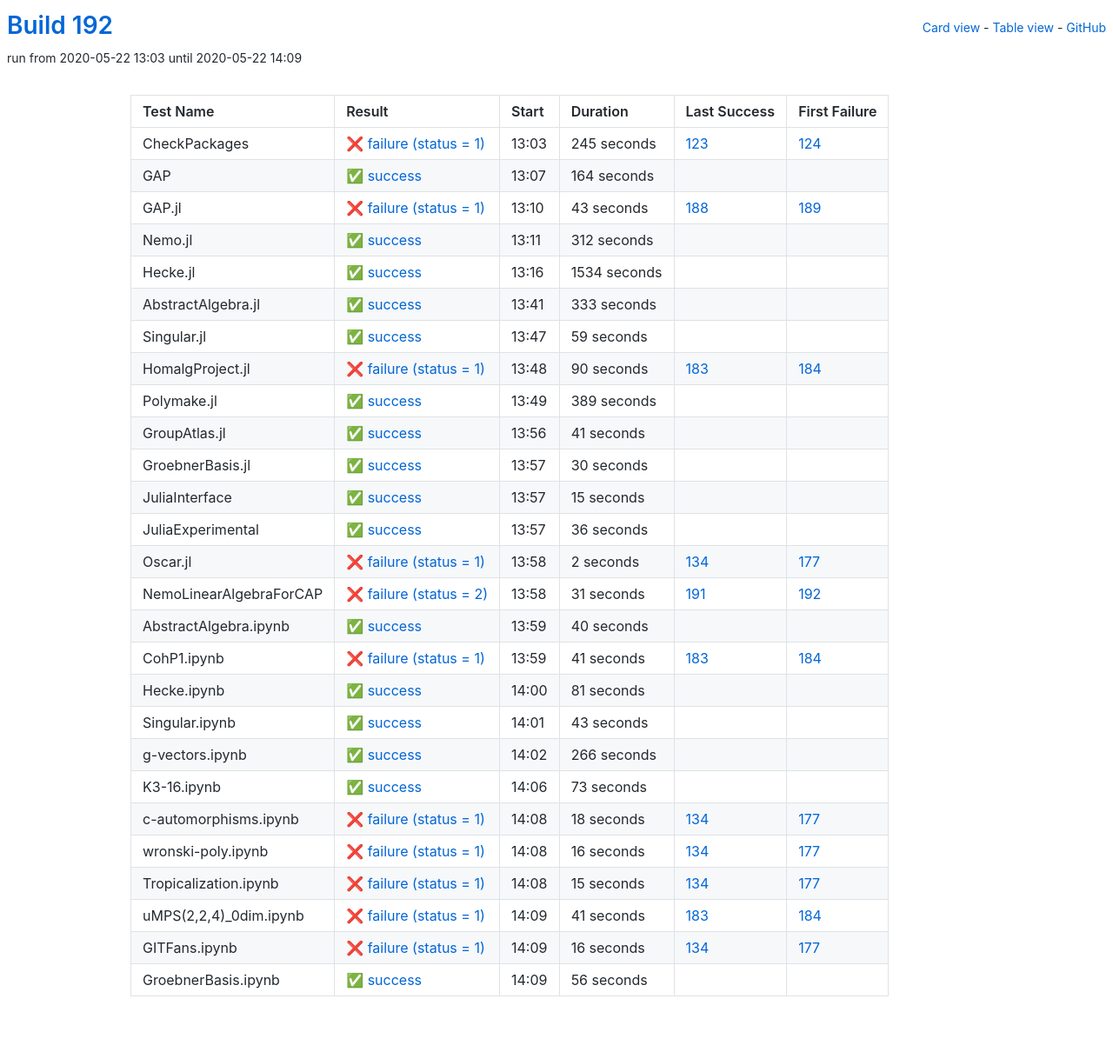
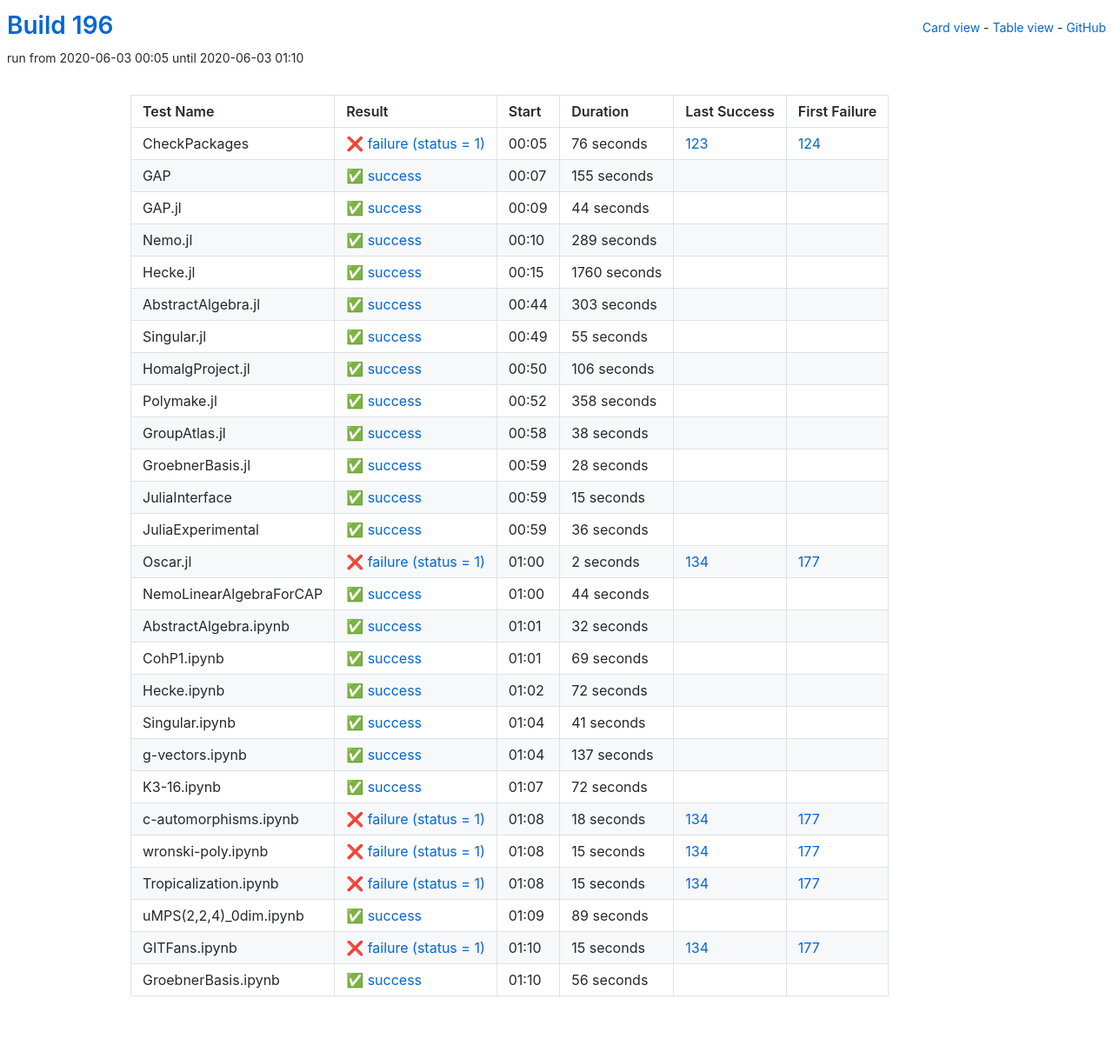
Before and after one commit to oscar-system/oscar-ci-status-stable, a Jekyll site: the page built from table.html, in a window 1280 px wide. Shown: the whole page at 87% size. Built offline with Jekyll 4.4.1, drawn with Linux system fonts in a browser that asks for light colours.

Commit message:
Build 196

```diff
--- a/_data/ci.yml
+++ b/_data/ci.yml
@@ -1,137 +1,137 @@
-build: 192
-build_url: https://oscarci.mathematik.uni-kl.de/job/oscar-stable/192/
+build: 196
+build_url: https://oscarci.mathematik.uni-kl.de/job/oscar-stable/196/
 job: oscar-stable
 tests:
-- duration: 245
+- duration: 76
   exitcode: 1
   first_failure: 124
   first_failure_url: https://oscarci.mathematik.uni-kl.de/job/oscar-stable/124/
   id: checkpackages
   last_success: 123
   last_success_url: https://oscarci.mathematik.uni-kl.de/job/oscar-stable/123/
-  log: https://oscarci.mathematik.uni-kl.de/job/oscar-stable/192/artifact/logs/build-192/CheckPackages.log
+  log: https://oscarci.mathematik.uni-kl.de/job/oscar-stable/196/artifact/logs/build-196/CheckPackages.log
   name: CheckPackages
-  start: 2020-05-22 13:03
+  start: 2020-06-03 00:05
   status: failure
   success: false
-- duration: 164
+- duration: 155
   exitcode: 0
   first_failure: false
   first_failure_url: null
   id: gap
   last_success: false
   last_success_url: null
-  log: https://oscarci.mathematik.uni-kl.de/job/oscar-stable/192/artifact/logs/build-192/GAP.log
+  log: https://oscarci.mathematik.uni-kl.de/job/oscar-stable/196/artifact/logs/build-196/GAP.log
   name: GAP
-  start: 2020-05-22 13:07
+  start: 2020-06-03 00:07
   status: success
   success: true
-- duration: 43
-  exitcode: 1
-  first_failure: 189
-  first_failure_url: https://oscarci.mathematik.uni-kl.de/job/oscar-stable/189/
+- duration: 44
+  exitcode: 0
+  first_failure: false
+  first_failure_url: null
   id: gap-jl
-  last_success: 188
-  last_success_url: https://oscarci.mathematik.uni-kl.de/job/oscar-stable/188/
-  log: https://oscarci.mathematik.uni-kl.de/job/oscar-stable/192/artifact/logs/build-192/GAP.jl.log
+  last_success: false
+  last_success_url: null
+  log: https://oscarci.mathematik.uni-kl.de/job/oscar-stable/196/artifact/logs/build-196/GAP.jl.log
   name: GAP.jl
-  start: 2020-05-22 13:10
-  status: failure
-  success: false
-- duration: 312
+  start: 2020-06-03 00:09
+  status: success
+  success: true
+- duration: 289
   exitcode: 0
   first_failure: false
   first_failure_url: null
   id: nemo-jl
   last_success: false
   last_success_url: null
-  log: https://oscarci.mathematik.uni-kl.de/job/oscar-stable/192/artifact/logs/build-192/Nemo.jl.log
+  log: https://oscarci.mathematik.uni-kl.de/job/oscar-stable/196/artifact/logs/build-196/Nemo.jl.log
   name: Nemo.jl
-  start: 2020-05-22 13:11
+  start: 2020-06-03 00:10
   status: success
   success: true
-- duration: 1534
+- duration: 1760
   exitcode: 0
   first_failure: false
   first_failure_url: null
   id: hecke-jl
   last_success: false
   last_success_url: null
-  log: https://oscarci.mathematik.uni-kl.de/job/oscar-stable/192/artifact/logs/build-192/Hecke.jl.log
+  log: https://oscarci.mathematik.uni-kl.de/job/oscar-stable/196/artifact/logs/build-196/Hecke.jl.log
   name: Hecke.jl
-  start: 2020-05-22 13:16
+  start: 2020-06-03 00:15
   status: success
   success: true
-- duration: 333
+- duration: 303
   exitcode: 0
   first_failure: false
   first_failure_url: null
   id: abstractalgebra-jl
   last_success: false
   last_success_url: null
-  log: https://oscarci.mathematik.uni-kl.de/job/oscar-stable/192/artifact/logs/build-192/AbstractAlgebra.jl.log
+  log: https://oscarci.mathematik.uni-kl.de/job/oscar-stable/196/artifact/logs/build-196/AbstractAlgebra.jl.log
   name: AbstractAlgebra.jl
-  start: 2020-05-22 13:41
+  start: 2020-06-03 00:44
   status: success
   success: true
-- duration: 59
+- duration: 55
   exitcode: 0
   first_failure: false
   first_failure_url: null
   id: singular-jl
   last_success: false
   last_success_url: null
-  log: https://oscarci.mathematik.uni-kl.de/job/oscar-stable/192/artifact/logs/build-192/Singular.jl.log
+  log: https://oscarci.mathematik.uni-kl.de/job/oscar-stable/196/artifact/logs/build-196/Singular.jl.log
   name: Singular.jl
-  start: 2020-05-22 13:47
+  start: 2020-06-03 00:49
   status: success
   success: true
-- duration: 90
-  exitcode: 1
-  first_failure: 184
-  first_failure_url: https://oscarci.mathematik.uni-kl.de/job/oscar-stable/184/
+- duration: 106
+  exitcode: 0
+  first_failure: false
+  first_failure_url: null
   id: homalgproject-jl
-  last_success: 183
-  last_success_url: https://oscarci.mathematik.uni-kl.de/job/oscar-stable/183/
-  log: https://oscarci.mathematik.uni-kl.de/job/oscar-stable/192/artifact/logs/build-192/HomalgProject.jl.log
+  last_success: false
+  last_success_url: null
+  log: https://oscarci.mathematik.uni-kl.de/job/oscar-stable/196/artifact/logs/build-196/HomalgProject.jl.log
   name: HomalgProject.jl
-  start: 2020-05-22 13:48
-  status: failure
-  success: false
-- duration: 389
+  start: 2020-06-03 00:50
+  status: success
+  success: true
+- duration: 358
   exitcode: 0
   first_failure: false
   first_failure_url: null
   id: polymake-jl
   last_success: false
   last_success_url: null
-  log: https://oscarci.mathematik.uni-kl.de/job/oscar-stable/192/artifact/logs/build-192/Polymake.jl.log
+  log: https://oscarci.mathematik.uni-kl.de/job/oscar-stable/196/artifact/logs/build-196/Polymake.jl.log
   name: Polymake.jl
-  start: 2020-05-22 13:49
+  start: 2020-06-03 00:52
   status: success
   success: true
-- duration: 41
+- duration: 38
   exitcode: 0
   first_failure: false
   first_failure_url: null
   id: groupatlas-jl
   last_success: false
   last_success_url: null
-  log: https://oscarci.mathematik.uni-kl.de/job/oscar-stable/192/artifact/logs/build-192/GroupAtlas.jl.log
+  log: https://oscarci.mathematik.uni-kl.de/job/oscar-stable/196/artifact/logs/build-196/GroupAtlas.jl.log
   name: GroupAtlas.jl
-  start: 2020-05-22 13:56
+  start: 2020-06-03 00:58
   status: success
   success: true
-- duration: 30
+- duration: 28
   exitcode: 0
   first_failure: false
   first_failure_url: null
   id: groebnerbasis-jl
   last_success: false
   last_success_url: null
-  log: https://oscarci.mathematik.uni-kl.de/job/oscar-stable/192/artifact/logs/build-192/GroebnerBasis.jl.log
+  log: https://oscarci.mathematik.uni-kl.de/job/oscar-stable/196/artifact/logs/build-196/GroebnerBasis.jl.log
   name: GroebnerBasis.jl
-  start: 2020-05-22 13:57
+  start: 2020-06-03 00:59
   status: success
   success: true
 - duration: 15
@@ -141,9 +141,9 @@ tests:
   id: juliainterface
   last_success: false
   last_success_url: null
-  log: https://oscarci.mathematik.uni-kl.de/job/oscar-stable/192/artifact/logs/build-192/JuliaInterface.log
+  log: https://oscarci.mathematik.uni-kl.de/job/oscar-stable/196/artifact/logs/build-196/JuliaInterface.log
   name: JuliaInterface
-  start: 2020-05-22 13:57
+  start: 2020-06-03 00:59
   status: success
   success: true
 - duration: 36
@@ -153,9 +153,9 @@ tests:
   id: juliaexperimental
   last_success: false
   last_success_url: null
-  log: https://oscarci.mathematik.uni-kl.de/job/oscar-stable/192/artifact/logs/build-192/JuliaExperimental.log
+  log: https://oscarci.mathematik.uni-kl.de/job/oscar-stable/196/artifact/logs/build-196/JuliaExperimental.log
   name: JuliaExperimental
-  start: 2020-05-22 13:57
+  start: 2020-06-03 00:59
   status: success
   success: true
 - duration: 2
@@ -165,93 +165,93 @@ tests:
   id: oscar-jl
   last_success: 134
   last_success_url: https://oscarci.mathematik.uni-kl.de/job/oscar-stable/134/
-  log: https://oscarci.mathematik.uni-kl.de/job/oscar-stable/192/artifact/logs/build-192/Oscar.jl.log
+  log: https://oscarci.mathematik.uni-kl.de/job/oscar-stable/196/artifact/logs/build-196/Oscar.jl.log
   name: Oscar.jl
-  start: 2020-05-22 13:58
+  start: 2020-06-03 01:00
   status: failure
   success: false
-- duration: 31
-  exitcode: 2
-  first_failure: 192
-  first_failure_url: https://oscarci.mathematik.uni-kl.de/job/oscar-stable/192/
+- duration: 44
+  exitcode: 0
+  first_failure: false
+  first_failure_url: null
   id: nemolinearalgebraforcap
-  last_success: 191
-  last_success_url: https://oscarci.mathematik.uni-kl.de/job/oscar-stable/191/
-  log: https://oscarci.mathematik.uni-kl.de/job/oscar-stable/192/artifact/logs/build-192/NemoLinearAlgebraForCAP.log
+  last_success: false
+  last_success_url: null
+  log: https://oscarci.mathematik.uni-kl.de/job/oscar-stable/196/artifact/logs/build-196/NemoLinearAlgebraForCAP.log
   name: NemoLinearAlgebraForCAP
-  start: 2020-05-22 13:58
-  status: failure
-  success: false
-- duration: 40
+  start: 2020-06-03 01:00
+  status: success
+  success: true
+- duration: 32
   exitcode: 0
   first_failure: false
   first_failure_url: null
   id: abstractalgebra-ipynb
   last_success: false
   last_success_url: null
-  log: https://oscarci.mathematik.uni-kl.de/job/oscar-stable/192/artifact/logs/build-192/AbstractAlgebra.ipynb.log
+  log: https://oscarci.mathematik.uni-kl.de/job/oscar-stable/196/artifact/logs/build-196/AbstractAlgebra.ipynb.log
   name: AbstractAlgebra.ipynb
-  start: 2020-05-22 13:59
+  start: 2020-06-03 01:01
   status: success
   success: true
-- duration: 41
-  exitcode: 1
-  first_failure: 184
-  first_failure_url: https://oscarci.mathematik.uni-kl.de/job/oscar-stable/184/
+- duration: 69
+  exitcode: 0
+  first_failure: false
+  first_failure_url: null
   id: cohp1-ipynb
-  last_success: 183
-  last_success_url: https://oscarci.mathematik.uni-kl.de/job/oscar-stable/183/
-  log: https://oscarci.mathematik.uni-kl.de/job/oscar-stable/192/artifact/logs/build-192/CohP1.ipynb.log
+  last_success: false
+  last_success_url: null
+  log: https://oscarci.mathematik.uni-kl.de/job/oscar-stable/196/artifact/logs/build-196/CohP1.ipynb.log
   name: CohP1.ipynb
-  start: 2020-05-22 13:59
-  status: failure
-  success: false
-- duration: 81
+  start: 2020-06-03 01:01
+  status: success
+  success: true
+- duration: 72
   exitcode: 0
   first_failure: false
   first_failure_url: null
   id: hecke-ipynb
   last_success: false
   last_success_url: null
-  log: https://oscarci.mathematik.uni-kl.de/job/oscar-stable/192/artifact/logs/build-192/Hecke.ipynb.log
+  log: https://oscarci.mathematik.uni-kl.de/job/oscar-stable/196/artifact/logs/build-196/Hecke.ipynb.log
   name: Hecke.ipynb
-  start: 2020-05-22 14:00
+  start: 2020-06-03 01:02
   status: success
   success: true
-- duration: 43
+- duration: 41
   exitcode: 0
   first_failure: false
   first_failure_url: null
   id: singular-ipynb
   last_success: false
   last_success_url: null
-  log: https://oscarci.mathematik.uni-kl.de/job/oscar-stable/192/artifact/logs/build-192/Singular.ipynb.log
+  log: https://oscarci.mathematik.uni-kl.de/job/oscar-stable/196/artifact/logs/build-196/Singular.ipynb.log
   name: Singular.ipynb
-  start: 2020-05-22 14:01
+  start: 2020-06-03 01:04
   status: success
   success: true
-- duration: 266
+- duration: 137
   exitcode: 0
   first_failure: false
   first_failure_url: null
   id: g-vectors-ipynb
   last_success: false
   last_success_url: null
-  log: https://oscarci.mathematik.uni-kl.de/job/oscar-stable/192/artifact/logs/build-192/g-vectors.ipynb.log
+  log: https://oscarci.mathematik.uni-kl.de/job/oscar-stable/196/artifact/logs/build-196/g-vectors.ipynb.log
   name: g-vectors.ipynb
-  start: 2020-05-22 14:02
+  start: 2020-06-03 01:04
   status: success
   success: true
-- duration: 73
+- duration: 72
   exitcode: 0
   first_failure: false
   first_failure_url: null
   id: k3-16-ipynb
   last_success: false
   last_success_url: null
-  log: https://oscarci.mathematik.uni-kl.de/job/oscar-stable/192/artifact/logs/build-192/K3-16.ipynb.log
+  log: https://oscarci.mathematik.uni-kl.de/job/oscar-stable/196/artifact/logs/build-196/K3-16.ipynb.log
   name: K3-16.ipynb
-  start: 2020-05-22 14:06
+  start: 2020-06-03 01:07
   status: success
   success: true
 - duration: 18
@@ -261,21 +261,21 @@ tests:
   id: c-automorphisms-ipynb
   last_success: 134
   last_success_url: https://oscarci.mathematik.uni-kl.de/job/oscar-stable/134/
-  log: https://oscarci.mathematik.uni-kl.de/job/oscar-stable/192/artifact/logs/build-192/c-automorphisms.ipynb.log
+  log: https://oscarci.mathematik.uni-kl.de/job/oscar-stable/196/artifact/logs/build-196/c-automorphisms.ipynb.log
   name: c-automorphisms.ipynb
-  start: 2020-05-22 14:08
+  start: 2020-06-03 01:08
   status: failure
   success: false
-- duration: 16
+- duration: 15
   exitcode: 1
   first_failure: 177
   first_failure_url: https://oscarci.mathematik.uni-kl.de/job/oscar-stable/177/
   id: wronski-poly-ipynb
   last_success: 134
   last_success_url: https://oscarci.mathematik.uni-kl.de/job/oscar-stable/134/
-  log: https://oscarci.mathematik.uni-kl.de/job/oscar-stable/192/artifact/logs/build-192/wronski-poly.ipynb.log
+  log: https://oscarci.mathematik.uni-kl.de/job/oscar-stable/196/artifact/logs/build-196/wronski-poly.ipynb.log
   name: wronski-poly.ipynb
-  start: 2020-05-22 14:08
+  start: 2020-06-03 01:08
   status: failure
   success: false
 - duration: 15
@@ -285,33 +285,33 @@ tests:
   id: tropicalization-ipynb
   last_success: 134
   last_success_url: https://oscarci.mathematik.uni-kl.de/job/oscar-stable/134/
-  log: https://oscarci.mathematik.uni-kl.de/job/oscar-stable/192/artifact/logs/build-192/Tropicalization.ipynb.log
+  log: https://oscarci.mathematik.uni-kl.de/job/oscar-stable/196/artifact/logs/build-196/Tropicalization.ipynb.log
   name: Tropicalization.ipynb
-  start: 2020-05-22 14:08
+  start: 2020-06-03 01:08
   status: failure
   success: false
-- duration: 41
-  exitcode: 1
-  first_failure: 184
-  first_failure_url: https://oscarci.mathematik.uni-kl.de/job/oscar-stable/184/
+- duration: 89
+  exitcode: 0
+  first_failure: false
+  first_failure_url: null
   id: umps-2-2-4-0dim-ipynb
-  last_success: 183
-  last_success_url: https://oscarci.mathematik.uni-kl.de/job/oscar-stable/183/
-  log: https://oscarci.mathematik.uni-kl.de/job/oscar-stable/192/artifact/logs/build-192/uMPS-2-2-4-_0dim.ipynb.log
+  last_success: false
+  last_success_url: null
+  log: https://oscarci.mathematik.uni-kl.de/job/oscar-stable/196/artifact/logs/build-196/uMPS-2-2-4-_0dim.ipynb.log
   name: uMPS(2,2,4)_0dim.ipynb
-  start: 2020-05-22 14:09
-  status: failure
-  success: false
-- duration: 16
+  start: 2020-06-03 01:09
+  status: success
+  success: true
+- duration: 15
   exitcode: 1
   first_failure: 177
   first_failure_url: https://oscarci.mathematik.uni-kl.de/job/oscar-stable/177/
   id: gitfans-ipynb
   last_success: 134
   last_success_url: https://oscarci.mathematik.uni-kl.de/job/oscar-stable/134/
-  log: https://oscarci.mathematik.uni-kl.de/job/oscar-stable/192/artifact/logs/build-192/GITFans.ipynb.log
+  log: https://oscarci.mathematik.uni-kl.de/job/oscar-stable/196/artifact/logs/build-196/GITFans.ipynb.log
   name: GITFans.ipynb
-  start: 2020-05-22 14:09
+  start: 2020-06-03 01:10
   status: failure
   success: false
 - duration: 56
@@ -321,8 +321,8 @@ tests:
   id: groebnerbasis-ipynb
   last_success: false
   last_success_url: null
-  log: https://oscarci.mathematik.uni-kl.de/job/oscar-stable/192/artifact/logs/build-192/GroebnerBasis.ipynb.log
+  log: https://oscarci.mathematik.uni-kl.de/job/oscar-stable/196/artifact/logs/build-196/GroebnerBasis.ipynb.log
   name: GroebnerBasis.ipynb
-  start: 2020-05-22 14:09
+  start: 2020-06-03 01:10
   status: success
   success: true
```
Also changed, not shown: README.md.
